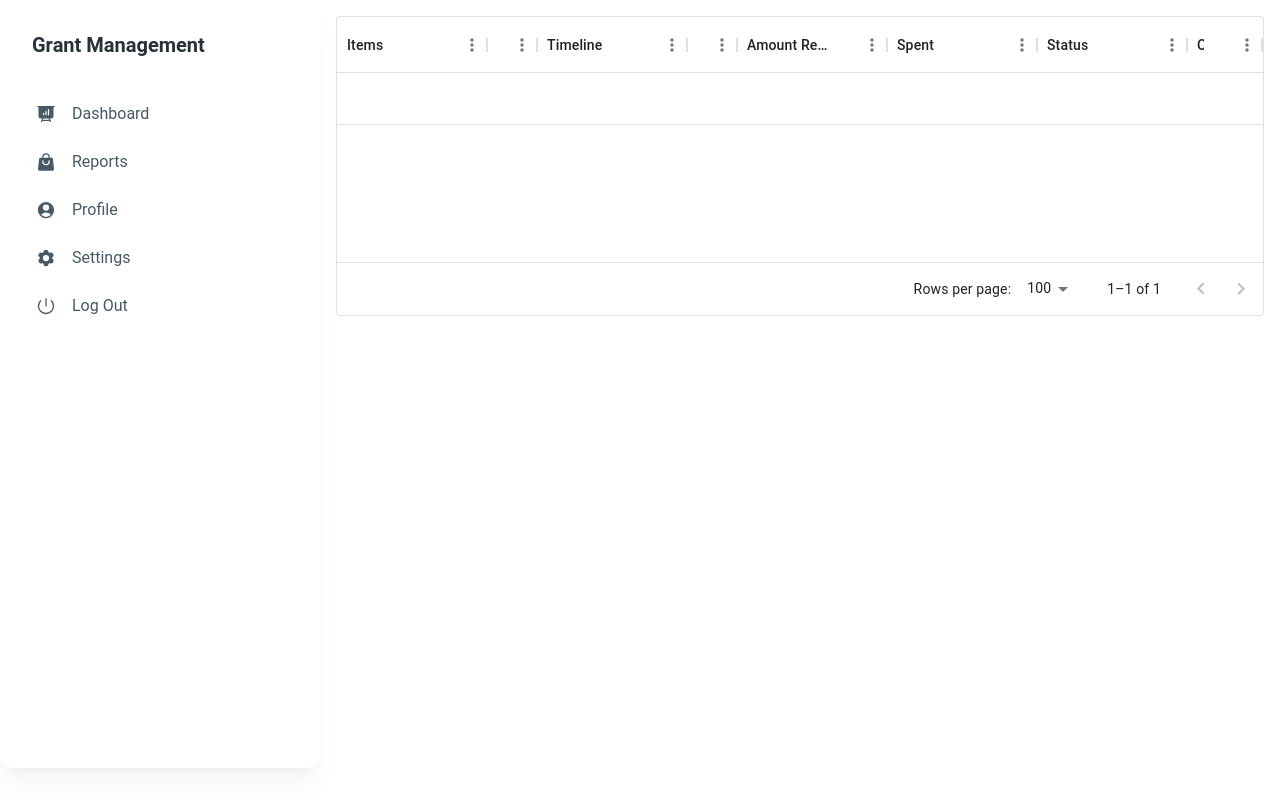
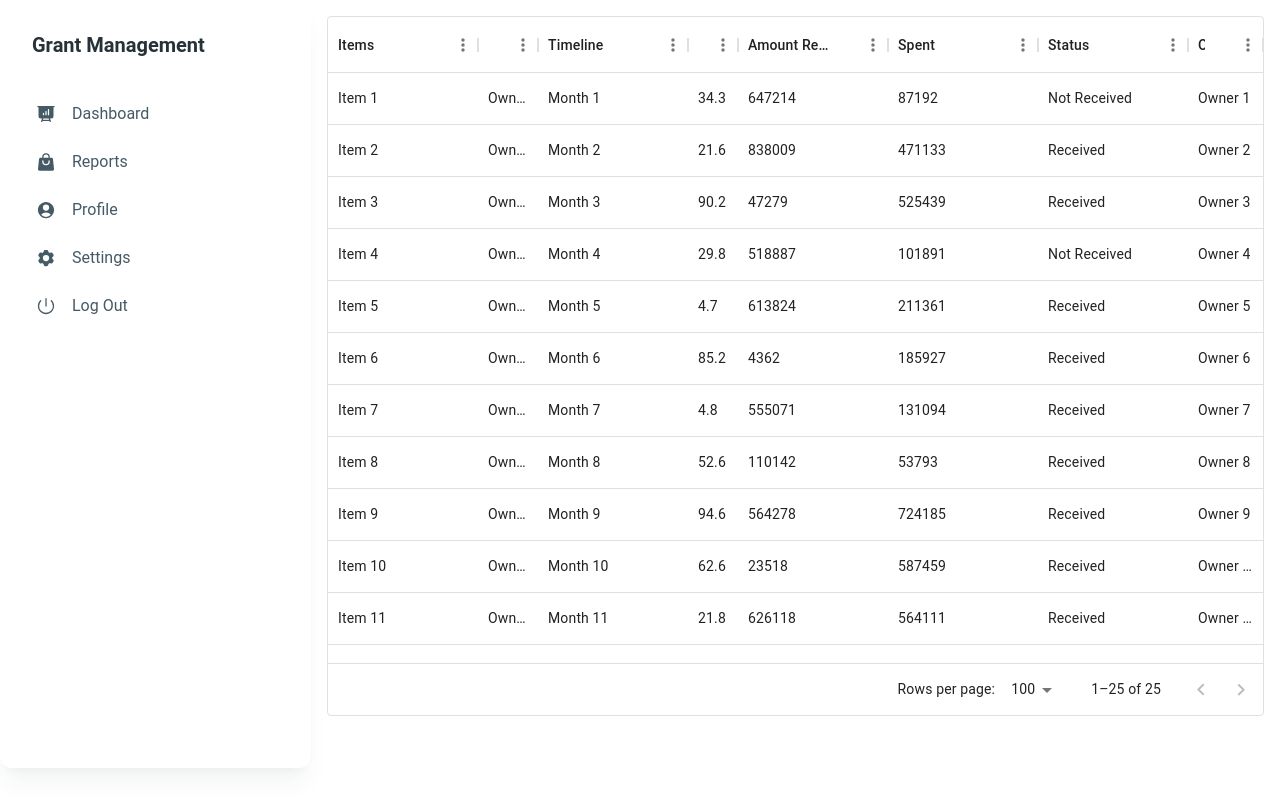
Before and after one commit to DaronAdams/grant-monitor, a React (Create React App) app in the folder frontend/: page / in a window 1280 px wide. Built offline with nearby package versions, Linux system fonts and the light colour scheme.

Commit message:
Feat: Render grid with fake data on homepage

```diff
--- a/frontend/src/components/BasicGrid.tsx
+++ b/frontend/src/components/BasicGrid.tsx
@@ -3,25 +3,48 @@ import { DataGrid, GridRowsProp, GridColDef } from '@mui/x-data-grid';
 const BasicGrid = () => {
 
     const rows: GridRowsProp = [
-    { id: 1, col1: 'Scaffolding', col2: 'Rus', col3: 'Aug - Sept', col4: '95.3',
-        col5: 499136, col6: 465780, col7: 'Received', col8: 'Owner'}
+        {'id': 1, 'col1': 'Item 1', 'col2': 'Owner 1', 'col3': 'Month 1', 'col4': 34.3, 'col5': 647214, 'col6': 87192, 'col7': 'Not Received', 'col8': 'Owner 1'},
+        {'id': 2, 'col1': 'Item 2', 'col2': 'Owner 2', 'col3': 'Month 2', 'col4': 21.6, 'col5': 838009, 'col6': 471133, 'col7': 'Received', 'col8': 'Owner 2'},
+        {'id': 3, 'col1': 'Item 3', 'col2': 'Owner 3', 'col3': 'Month 3', 'col4': 90.2, 'col5': 47279, 'col6': 525439, 'col7': 'Received', 'col8': 'Owner 3'},
+        {'id': 4, 'col1': 'Item 4', 'col2': 'Owner 4', 'col3': 'Month 4', 'col4': 29.8, 'col5': 518887, 'col6': 101891, 'col7': 'Not Received', 'col8': 'Owner 4'},
+        {'id': 5, 'col1': 'Item 5', 'col2': 'Owner 5', 'col3': 'Month 5', 'col4': 4.7, 'col5': 613824, 'col6': 211361, 'col7': 'Received', 'col8': 'Owner 5'},
+        {'id': 6, 'col1': 'Item 6', 'col2': 'Owner 6', 'col3': 'Month 6', 'col4': 85.2, 'col5': 4362, 'col6': 185927, 'col7': 'Received', 'col8': 'Owner 6'},
+        {'id': 7, 'col1': 'Item 7', 'col2': 'Owner 7', 'col3': 'Month 7', 'col4': 4.8, 'col5': 555071, 'col6': 131094, 'col7': 'Received', 'col8': 'Owner 7'},
+        {'id': 8, 'col1': 'Item 8', 'col2': 'Owner 8', 'col3': 'Month 8', 'col4': 52.6, 'col5': 110142, 'col6': 53793, 'col7': 'Received', 'col8': 'Owner 8'},
+        {'id': 9, 'col1': 'Item 9', 'col2': 'Owner 9', 'col3': 'Month 9', 'col4': 94.6, 'col5': 564278, 'col6': 724185, 'col7': 'Received', 'col8': 'Owner 9'},
+        {'id': 10, 'col1': 'Item 10', 'col2': 'Owner 10', 'col3': 'Month 10', 'col4': 62.6, 'col5': 23518, 'col6': 587459, 'col7': 'Received', 'col8': 'Owner 10'},
+        {'id': 11, 'col1': 'Item 11', 'col2': 'Owner 11', 'col3': 'Month 11', 'col4': 21.8, 'col5': 626118, 'col6': 564111, 'col7': 'Received', 'col8': 'Owner 11'},
+        {'id': 12, 'col1': 'Item 12', 'col2': 'Owner 12', 'col3': 'Month 12', 'col4': 14.5, 'col5': 210369, 'col6': 395765, 'col7': 'Received', 'col8': 'Owner 12'},
+        {'id': 13, 'col1': 'Item 13', 'col2': 'Owner 13', 'col3': 'Month 13', 'col4': 76.1, 'col5': 171272, 'col6': 706538, 'col7': 'Not Received', 'col8': 'Owner 13'},
+        {'id': 14, 'col1': 'Item 14', 'col2': 'Owner 14', 'col3': 'Month 14', 'col4': 73.0, 'col5': 700050, 'col6': 898385, 'col7': 'Received', 'col8': 'Owner 14'},
+        {'id': 15, 'col1': 'Item 15', 'col2': 'Owner 15', 'col3': 'Month 15', 'col4': 11.2, 'col5': 710782, 'col6': 994441, 'col7': 'Not Received', 'col8': 'Owner 15'},
+        {'id': 16, 'col1': 'Item 16', 'col2': 'Owner 16', 'col3': 'Month 16', 'col4': 76.8, 'col5': 547110, 'col6': 360127, 'col7': 'Not Received', 'col8': 'Owner 16'},
+        {'id': 17, 'col1': 'Item 17', 'col2': 'Owner 17', 'col3': 'Month 17', 'col4': 12.5, 'col5': 264652, 'col6': 534190, 'col7': 'Not Received', 'col8': 'Owner 17'},
+        {'id': 18, 'col1': 'Item 18', 'col2': 'Owner 18', 'col3': 'Month 18', 'col4': 59.4, 'col5': 683744, 'col6': 694578, 'col7': 'Not Received', 'col8': 'Owner 18'},
+        {'id': 19, 'col1': 'Item 19', 'col2': 'Owner 19', 'col3': 'Month 19', 'col4': 74.0, 'col5': 437052, 'col6': 720585, 'col7': 'Received', 'col8': 'Owner 19'},
+        {'id': 20, 'col1': 'Item 20', 'col2': 'Owner 20', 'col3': 'Month 20', 'col4': 10.6, 'col5': 37305, 'col6': 242306, 'col7': 'Received', 'col8': 'Owner 20'},
+        {'id': 21, 'col1': 'Item 21', 'col2': 'Owner 21', 'col3': 'Month 21', 'col4': 45.1, 'col5': 427363, 'col6': 258594, 'col7': 'Received', 'col8': 'Owner 21'},
+        {'id': 22, 'col1': 'Item 22', 'col2': 'Owner 22', 'col3': 'Month 22', 'col4': 38.6, 'col5': 282923, 'col6': 12181, 'col7': 'Not Received', 'col8': 'Owner 22'},
+        {'id': 23, 'col1': 'Item 23', 'col2': 'Owner 23', 'col3': 'Month 23', 'col4': 68.2, 'col5': 388311, 'col6': 935180, 'col7': 'Not Received', 'col8': 'Owner 23'},
+        {'id': 24, 'col1': 'Item 24', 'col2': 'Owner 24', 'col3': 'Month 24', 'col4': 64.3, 'col5': 569914, 'col6': 282012, 'col7': 'Not Received', 'col8': 'Owner 24'},
+        {'id': 25, 'col1': 'Item 25', 'col2': 'Owner 25', 'col3': 'Month 25', 'col4': 76.5, 'col5': 781879, 'col6': 417749, 'col7': 'Received', 'col8': 'Owner 25'},
     ];
 
     const columns: GridColDef[] = [
-        { field: 'item', headerName: 'Items', width: 150 },
-        { field: 'pi', headerName: 'PI', width: 50 },
-        { field: 'timeline', headerName: 'Timeline', width: 150 },
-        { field: 'fundsspent', headerName: 'Funds Spent', width: 50 },
-        { field: 'amountrecieved', headerName: 'Amount Recieved', width: 150 },
-        { field: 'spent', headerName: 'Spent', width: 150 },
-        { field: 'status', headerName: 'Status', width: 150 },
-        { field: 'owner', headerName: 'Owner', width: 75 },
+        { field: 'col1', headerName: 'Items', width: 150 },
+        { field: 'col2', headerName: 'PI', width: 60 },
+        { field: 'col3', headerName: 'Timeline', width: 150 },
+        { field: 'col4', headerName: 'Funds Spent', width: 50 },
+        { field: 'col5', headerName: 'Amount Recieved', width: 150 },
+        { field: 'col6', headerName: 'Spent', width: 150 },
+        { field: 'col7', headerName: 'Status', width: 150 },
+        { field: 'col8', headerName: 'Owner', width: 75 },
     ];
 
 
     return (
         <>
-            <div style={{ height: 300, width: '100%' }}>
+            <div style={{ height: 700, width: '100%' }}>
                 <DataGrid rows={rows} columns={columns} />
             </div>
         </>
```
Also changed, not shown: 1 other file (tests, documents, lock files or other folders).
